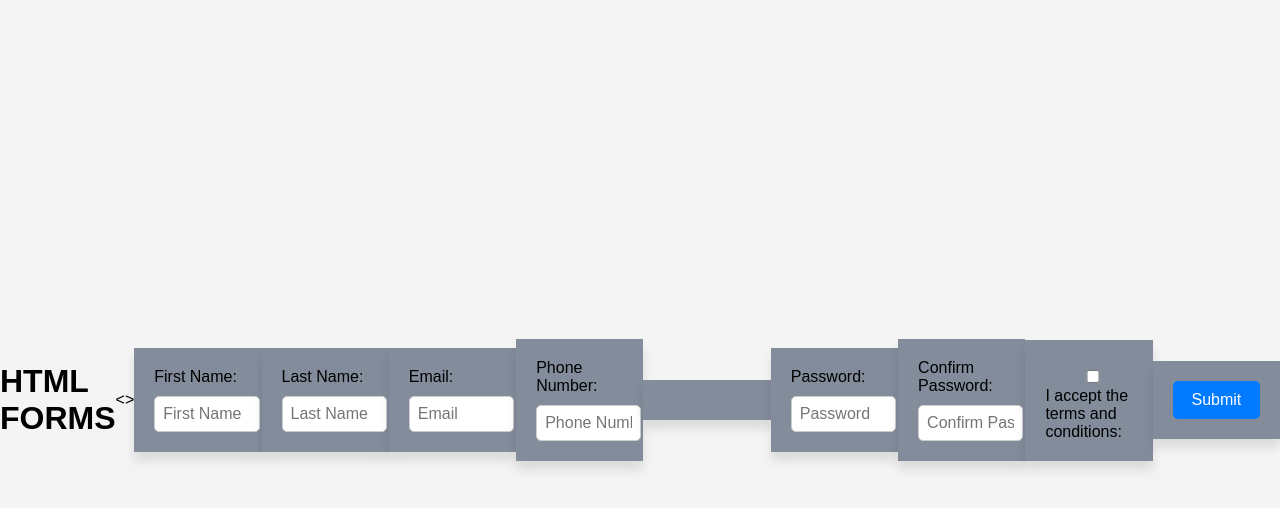
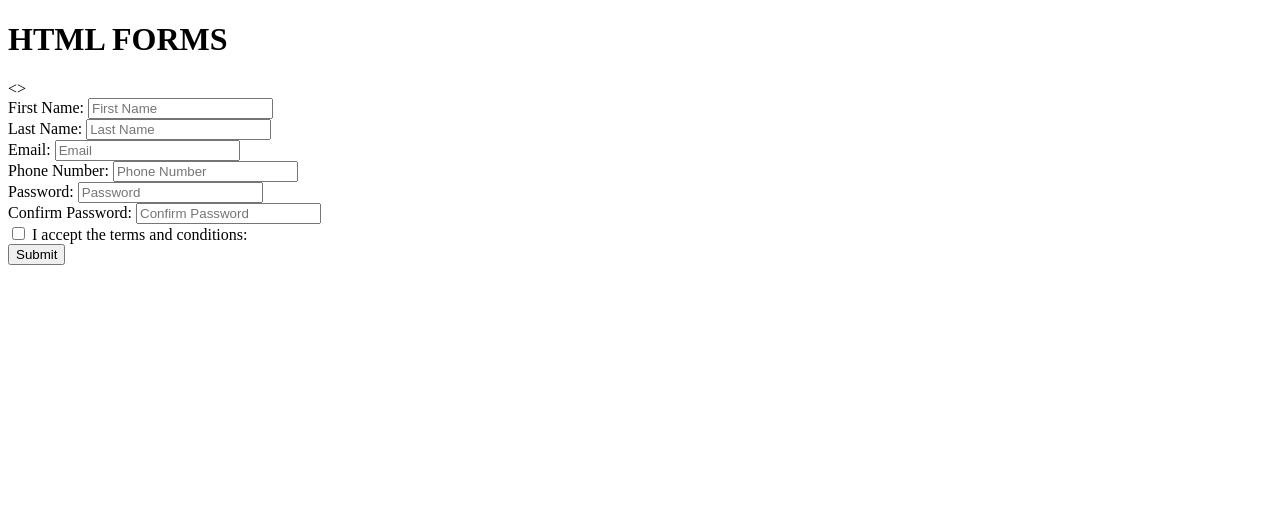
Before and after one commit to M-Saleh-N/HTML.form, a website: page index.html in a window 1280 px wide. Drawn offline with Linux system fonts and the light colour scheme.

Commit message:
made changes

```diff
--- a/style.css
+++ b/style.css
@@ -1,45 +1,3 @@
-body {
-  font-family: Arial, sans-serif;
-  background-color: #f4f4f4;
-  display: flex;
-  justify-content: center;
-  align-items: center;
-  height: 100vh;
-  margin: 0;
-}
-
-div {
-  background: #828c9b;
-  padding: 20px;
-  box-shadow: 0 9px 10px rgba(0, 0, 0, 0.1);
-  width: 500px;
-}
-
-input {
-  width: 100%;
-  padding: 8px;     /*inside the filling*/
-  margin-top: 10px;
-  border: 1px solid #ccc;
-  border-radius: 5px;
-  font-size: 16px;
-}
-
-button {
-  width: 100%;
-  background-color: #007bff;
-  color: white;
-  padding: 10px;
-  border: none;
-  border-radius: 5px;
-  font-size: 16px;
-  cursor: pointer;
-  transition: 0.3s;
-}
-
-button:hover {
-  background-color: #0056b3;
-}
-
 .alert-on-message {
   display: block;
 }
```
